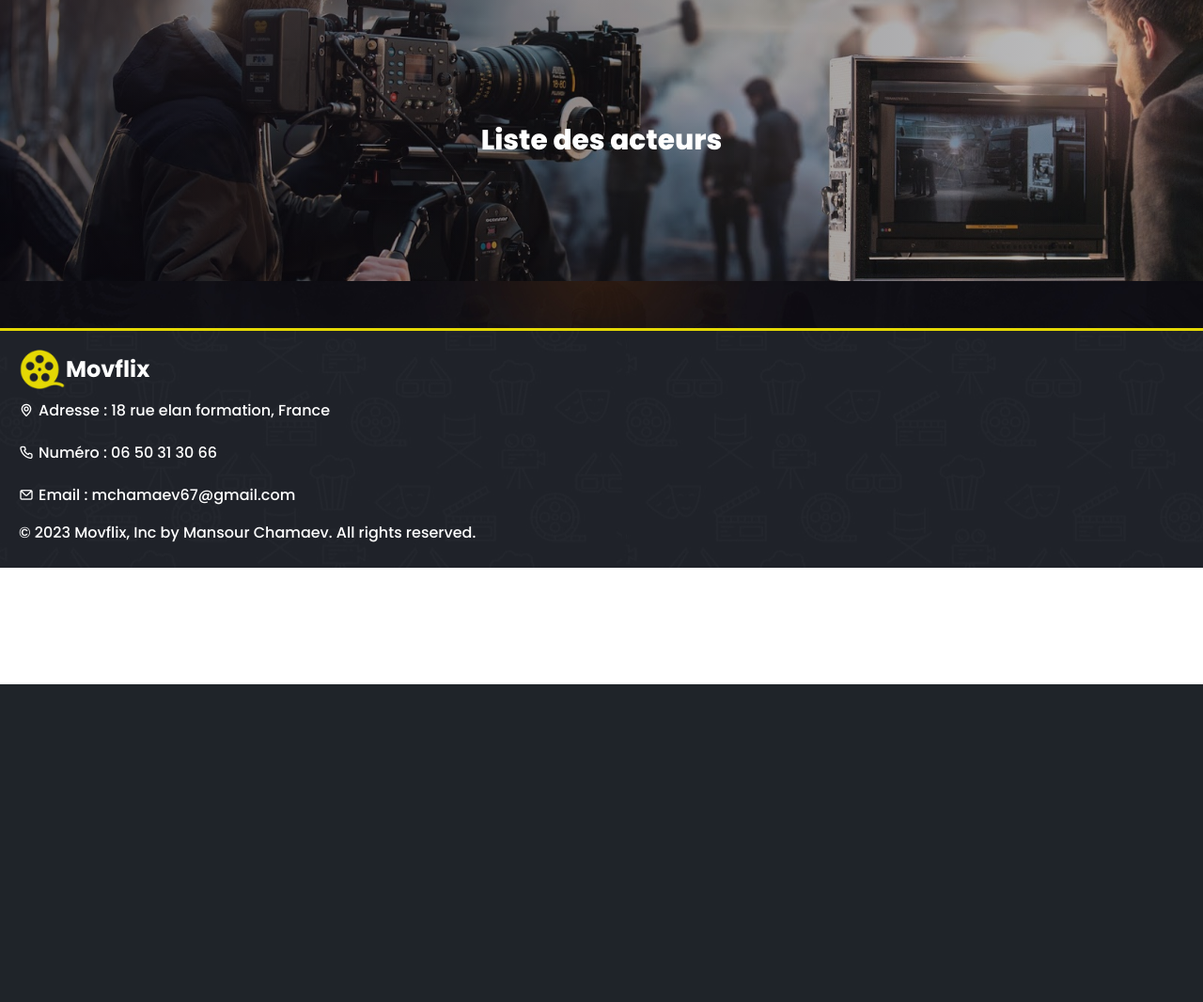
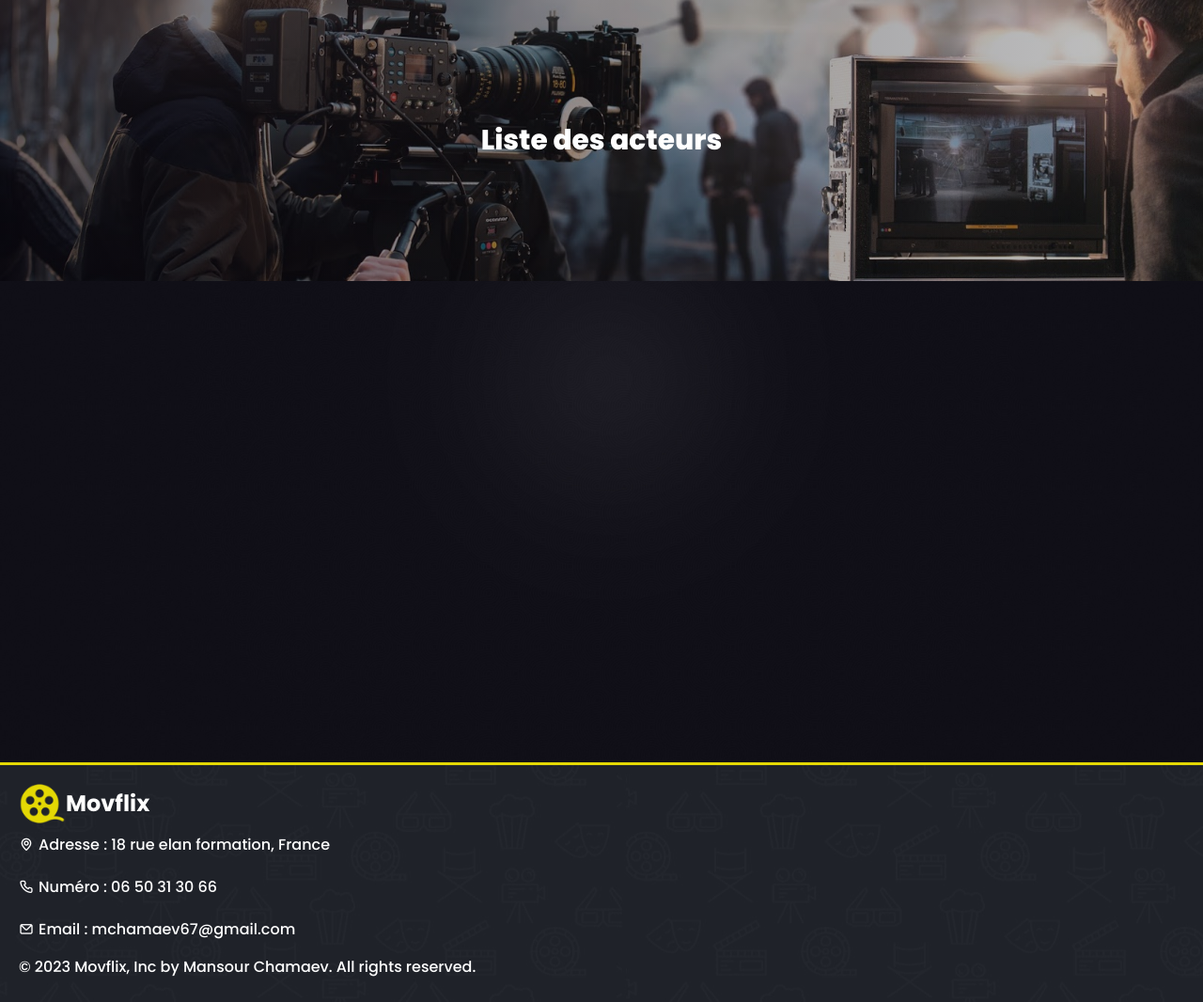
Before and after one commit to euroR67/SQL, a PHP site: template SQL Cinéma/view/acteurs.php in a window 1280 px wide. Shown: the part 72-1138 px from the top of the page at 94% size. Before the commit the page ends 800 px from the top, so only its background shows below. Run offline with PHP 8.4, Linux system fonts and the light colour scheme; the template is opened without the code that fills it, so the values that code supplies are empty; some web fonts are replaced.

Commit message:
réglage du css

```diff
--- a/SQL Cinéma/public/css/style.css
+++ b/SQL Cinéma/public/css/style.css
@@ -27,7 +27,7 @@ header {
 
 .logo a{
     color: #fff;
-    font-size: 2.5em;
+    font-size: 2.5rem;
     font-weight: 700;
 }
 
@@ -291,7 +291,7 @@ nav ul li a {
 
 .detail {
     background: url(../img/fond_formulaire.jpg) center/cover no-repeat;
-    padding: 15px 5px;
+    padding: 20% 5px;
     color: #fff;
 }
 
@@ -458,7 +458,6 @@ nav ul li a {
     display: grid;
     grid-template-columns: repeat(2, 1fr); /* 2 card par ligne */
     gap: 20px;
-    padding-top: 30px;
 }
 
 .personne-card {
--- a/SQL Cinéma/view/acteurs.php
+++ b/SQL Cinéma/view/acteurs.php
@@ -10,7 +10,7 @@
     <div class="banniere-acteurs">
         <h2><?= $titre_secondaire ?></h2>
     </div>
-    <div class="top4">
+    <div class="detail">
         <div class="personne-container">
             <?php foreach ($requeteActeurs->fetchAll() as $acteur) { ?>
                 <div class="personne-card">
--- a/SQL Cinéma/view/detailActeur.php
+++ b/SQL Cinéma/view/detailActeur.php
@@ -1,7 +1,6 @@
 <!-- Début d'enregistrement -->
 <?php
     ob_start();
-    session_start();
 ?>
 
 <main>
--- a/SQL Cinéma/view/detailFilm.php
+++ b/SQL Cinéma/view/detailFilm.php
@@ -1,7 +1,6 @@
 <!-- Début d'enregistrement -->
 <?php
     ob_start();
-    session_start();
 ?>
 
 <main>
--- a/SQL Cinéma/view/detailGenre.php
+++ b/SQL Cinéma/view/detailGenre.php
@@ -1,7 +1,6 @@
 <!-- Début d'enregistrement -->
 <?php
     ob_start();
-    session_start();
     $titre_secondaire = $genre["libelle"];
 ?>
 
--- a/SQL Cinéma/view/detailRealisateur.php
+++ b/SQL Cinéma/view/detailRealisateur.php
@@ -1,7 +1,6 @@
 <!-- Début d'enregistrement -->
 <?php
     ob_start();
-    session_start();
 ?>
 
 
--- a/SQL Cinéma/view/realisateurs.php
+++ b/SQL Cinéma/view/realisateurs.php
@@ -10,7 +10,7 @@
     <div class="banniere-realisateur">
         <h2><?= $titre_secondaire ?></h2>
     </div>
-    <div class="top4">
+    <div class="detail">
         <div class="personne-container">
             <?php foreach ($requeteRealisateurs->fetchAll() as $realisateur) { ?>
                 <div class="personne-card">
```
Also changed, not shown: SQL Cinéma/public/img/64e330981a9318.76279186.jpg (added).
